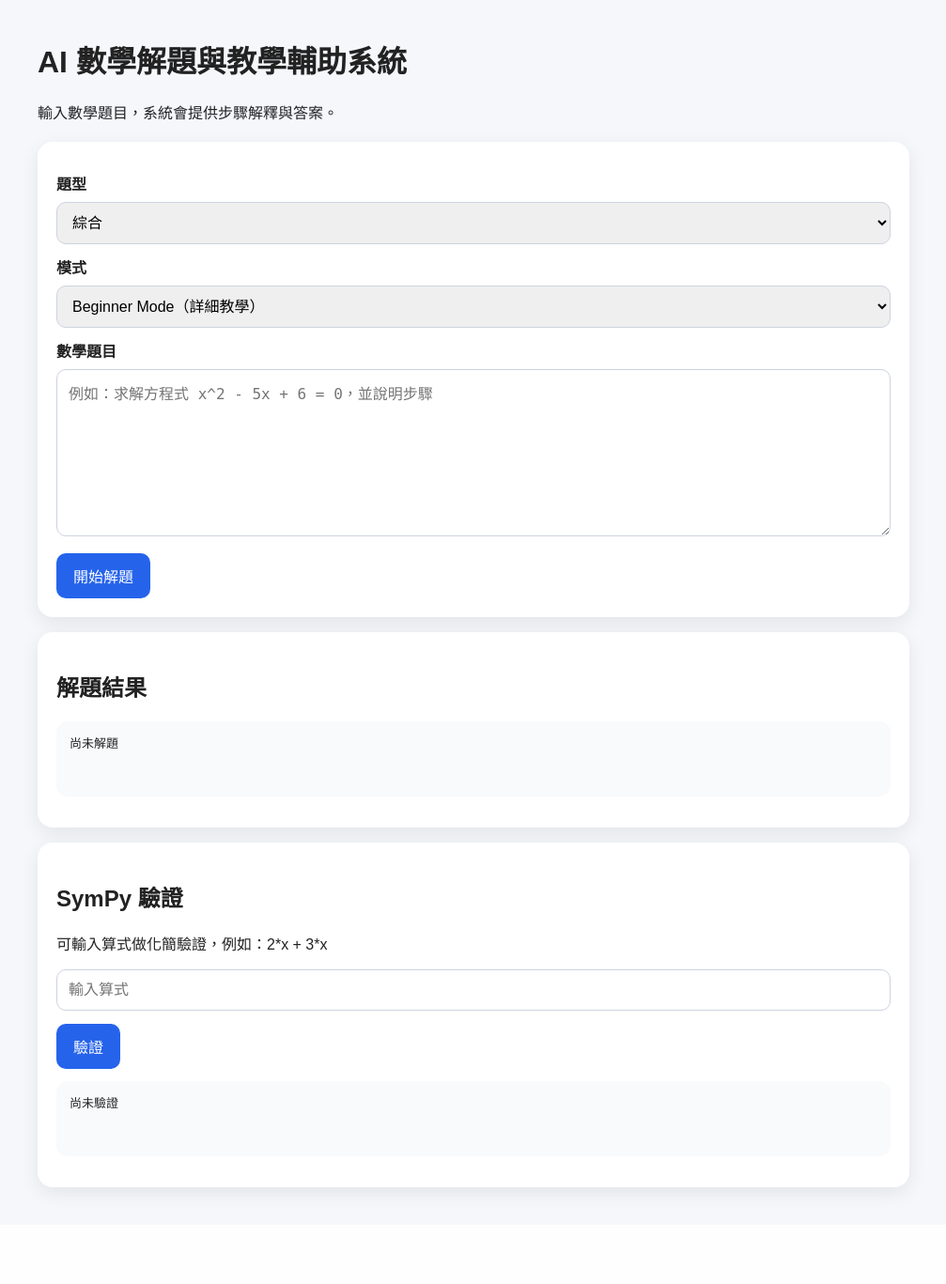
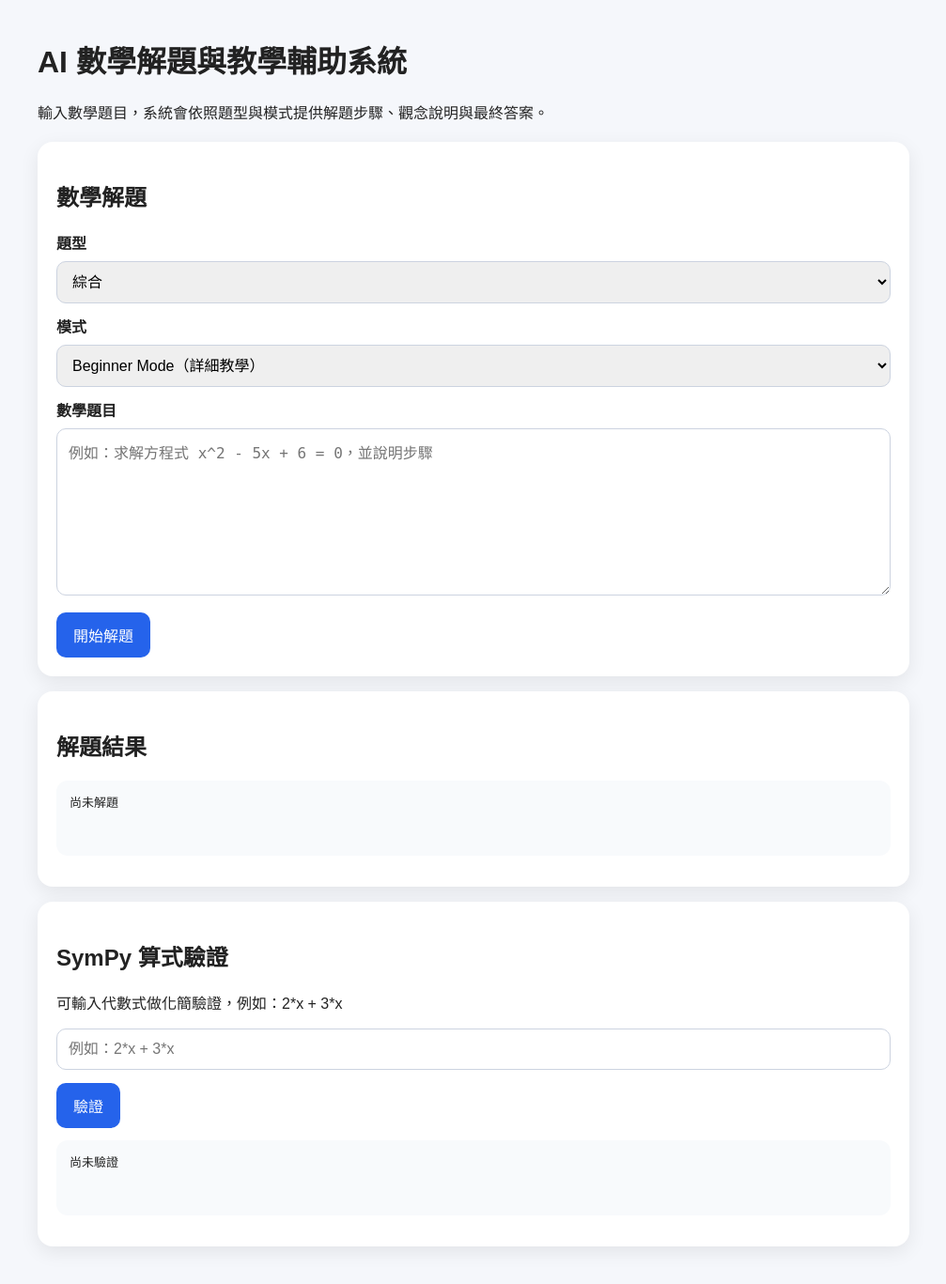
Before and after one commit to yixuanlin12345/math-ai-webapp, a Flask app: page / in a window 1280 px wide. Shown: the whole page at 94% size, without its empty margins (136-1143 px from the left). Before the commit the page ends 1278 px from the top, so only its background shows below. Run offline with Flask 3, Linux system fonts and the light colour scheme.

Commit message:
update UI and verify feature

```diff
--- a/app.py
+++ b/app.py
@@ -1,5 +1,4 @@
 import os
-import json
 from flask import Flask, render_template, request, jsonify
 
 try:
@@ -15,21 +14,18 @@ except Exception:
 app = Flask(__name__)
 
 SYSTEM_PROMPT = """
-You are a math tutor AI. Follow these rules strictly:
-1. Answer in Traditional Chinese.
-2. Solve the user's math problem step by step.
-3. Do not skip important algebra steps.
-4. If mode is beginner, explain each step in simple language.
-5. If mode is exam, keep the explanation concise but still mathematically valid.
-6. If the problem is statistics-related, include the formula used and explain why it applies.
-7. End with a final answer section clearly labeled '最終答案'.
-8. If the problem is ambiguous, state the assumption before solving.
-9. If you are not certain, say so clearly.
-10. Format math neatly with plaintext that can later be rendered by KaTeX or MathJax.
+你是一個數學老師，請遵守以下規則：
+1. 使用繁體中文回答。
+2. 逐步解數學題。
+3. 不要跳過重要代數步驟。
+4. 如果是 beginner 模式，要用初學者看得懂的方式解釋。
+5. 如果是 exam 模式，要用考試作答風格，精簡但完整。
+6. 如果是統計題，要寫出公式並解釋為什麼使用。
+7. 最後一定要有「最終答案」。
 """.strip()
 
 
-def build_user_prompt(question: str, mode: str, topic: str) -> str:
+def build_user_prompt(question, mode, topic):
     mode_instruction = {
         "beginner": "請用初學者也看得懂的方式，詳細說明每一步。",
         "exam": "請用考試解題風格，精簡但完整地列出步驟。"
@@ -51,55 +47,54 @@ def build_user_prompt(question: str, mode: str, topic: str) -> str:
 """.strip()
 
 
-def ask_openai(question: str, mode: str, topic: str) -> str:
-    api_key = os.getenv("OPENAI_API_KEY")
+def ask_openai(question, mode, topic):
+    api_key = os.getenv("OPENROUTER_API_KEY")
+
     if not api_key:
         return (
-            "目前尚未設定 OPENAI_API_KEY，所以系統先回傳示範答案格式。\n\n"
-            "步驟一：辨識題型\n"
-            "步驟二：套用對應公式\n"
-            "步驟三：逐步化簡\n"
-            "最終答案：請先在環境變數中設定 OPENAI_API_KEY 後再測試真實 AI 回答。"
+            "目前尚未設定 OPENROUTER_API_KEY。\n\n"
+            "請先在環境變數中設定 OPENROUTER_API_KEY 後再測試真實 AI 回答。\n\n"
+            "最終答案：目前無法連接 AI，因為尚未設定 API Key。"
         )
 
     if OpenAI is None:
-        return "缺少 openai 套件，請先執行 pip install openai。"
+        return "缺少 openai 套件，請先執行：pip install openai"
 
     try:
-        client = OpenAI(api_key=api_key)
+        client = OpenAI(
+            api_key=api_key,
+            base_url="https://openrouter.ai/api/v1"
+        )
+
         response = client.chat.completions.create(
-            model="gpt-4.1-mini",
+            model="openrouter/auto",
             messages=[
                 {"role": "system", "content": SYSTEM_PROMPT},
                 {"role": "user", "content": build_user_prompt(question, mode, topic)}
             ],
-            temperature=0.2,
+            temperature=0.2
         )
+
         return response.choices[0].message.content
-    except Exception:
-      return (
-        "（目前使用示範模式）\n\n"
-        "題目理解：這是一題數學問題，系統將示範標準解題流程。\n\n"
-        "解題步驟：\n"
-        "1. 先辨識題目的類型。\n"
-        "2. 找出適合使用的公式或方法。\n"
-        "3. 依照步驟進行計算與整理。\n"
-        "4. 檢查答案是否合理。\n\n"
-        "最終答案：目前因 API 額度限制，這裡顯示示範解題格式。"
-    )
+
+    except Exception as e:
+        return f"錯誤：{str(e)}"
 
 
-def verify_expression(expr_str: str):
+def verify_expression(expr_str):
     if sp is None:
         return {"ok": False, "message": "SymPy 未安裝，無法驗證。"}
+
     try:
         expr = sp.sympify(expr_str)
         simplified = sp.simplify(expr)
+
         return {
             "ok": True,
             "message": f"化簡結果：{simplified}",
             "latex": sp.latex(simplified)
         }
+
     except Exception as e:
         return {"ok": False, "message": f"驗證失敗：{e}"}
 
@@ -112,6 +107,7 @@ def index():
 @app.route("/solve", methods=["POST"])
 def solve():
     data = request.get_json(force=True)
+
     question = data.get("question", "").strip()
     mode = data.get("mode", "beginner")
     topic = data.get("topic", "general")
@@ -120,16 +116,21 @@ def solve():
         return jsonify({"error": "請先輸入數學題目。"}), 400
 
     answer = ask_openai(question, mode, topic)
+
     return jsonify({"answer": answer})
 
 
 @app.route("/verify", methods=["POST"])
 def verify():
     data = request.get_json(force=True)
+
     expr = data.get("expression", "").strip()
+
     if not expr:
         return jsonify({"error": "請輸入要驗證的算式，例如 2*x + 3*x"}), 400
+
     result = verify_expression(expr)
+
     return jsonify(result)
 
 
--- a/static/main.js
+++ b/static/main.js
@@ -1,62 +1,90 @@
-const solveBtn = document.getElementById('solveBtn');
-const verifyBtn = document.getElementById('verifyBtn');
+const solveBtn = document.getElementById("solveBtn");
+const verifyBtn = document.getElementById("verifyBtn");
 
-solveBtn.addEventListener('click', async () => {
-  const question = document.getElementById('question').value.trim();
-  const mode = document.getElementById('mode').value;
-  const topic = document.getElementById('topic').value;
-  const result = document.getElementById('result');
+solveBtn.addEventListener("click", async () => {
+  const question = document.getElementById("question").value.trim();
+  const mode = document.getElementById("mode").value;
+  const topic = document.getElementById("topic").value;
+  const result = document.getElementById("result");
 
   if (!question) {
-    result.textContent = '請先輸入題目。';
+    result.textContent = "請先輸入題目。";
     return;
   }
 
-  result.textContent = '解題中...';
+  solveBtn.disabled = true;
+  solveBtn.textContent = "解題中...";
+  result.textContent = "AI 正在解題中，請稍候...";
 
   try {
-    const res = await fetch('/solve', {
-      method: 'POST',
-      headers: { 'Content-Type': 'application/json' },
-      body: JSON.stringify({ question, mode, topic })
+    const res = await fetch("/solve", {
+      method: "POST",
+      headers: {
+        "Content-Type": "application/json"
+      },
+      body: JSON.stringify({
+        question: question,
+        mode: mode,
+        topic: topic
+      })
     });
 
     const data = await res.json();
+
     if (!res.ok) {
-      result.textContent = data.error || '發生錯誤';
+      result.textContent = data.error || "發生錯誤，請稍後再試。";
       return;
     }
+
     result.textContent = data.answer;
   } catch (err) {
-    result.textContent = '系統錯誤：' + err.message;
+    result.textContent = "系統錯誤：" + err.message;
+  } finally {
+    solveBtn.disabled = false;
+    solveBtn.textContent = "開始解題";
   }
 });
 
-verifyBtn.addEventListener('click', async () => {
-  const expression = document.getElementById('verifyInput').value.trim();
-  const verifyResult = document.getElementById('verifyResult');
+verifyBtn.addEventListener("click", async () => {
+  const expression = document.getElementById("verifyInput").value.trim();
+  const verifyResult = document.getElementById("verifyResult");
 
   if (!expression) {
-    verifyResult.textContent = '請先輸入算式。';
+    verifyResult.textContent = "請先輸入算式。";
     return;
   }
 
-  verifyResult.textContent = '驗證中...';
+  verifyBtn.disabled = true;
+  verifyBtn.textContent = "驗證中...";
+  verifyResult.textContent = "SymPy 正在驗證中，請稍候...";
 
   try {
-    const res = await fetch('/verify', {
-      method: 'POST',
-      headers: { 'Content-Type': 'application/json' },
-      body: JSON.stringify({ expression })
+    const res = await fetch("/verify", {
+      method: "POST",
+      headers: {
+        "Content-Type": "application/json"
+      },
+      body: JSON.stringify({
+        expression: expression
+      })
     });
 
     const data = await res.json();
+
     if (!res.ok) {
-      verifyResult.textContent = data.error || '發生錯誤';
+      verifyResult.textContent = data.error || "發生錯誤，請稍後再試。";
       return;
     }
-    verifyResult.textContent = data.message + (data.latex ? '\nLaTeX: ' + data.latex : '');
+
+    if (data.latex) {
+      verifyResult.textContent = data.message + "\nLaTeX: " + data.latex;
+    } else {
+      verifyResult.textContent = data.message;
+    }
   } catch (err) {
-    verifyResult.textContent = '系統錯誤：' + err.message;
+    verifyResult.textContent = "系統錯誤：" + err.message;
+  } finally {
+    verifyBtn.disabled = false;
+    verifyBtn.textContent = "驗證";
   }
 });
--- a/templates/index.html
+++ b/templates/index.html
@@ -6,14 +6,18 @@
   <title>AI 數學解題與教學輔助系統</title>
   <link rel="stylesheet" href="{{ url_for('static', filename='style.css') }}" />
 </head>
+
 <body>
   <div class="container">
-    <header>
+    <header class="hero">
       <h1>AI 數學解題與教學輔助系統</h1>
-      <p>輸入數學題目，系統會提供步驟解釋與答案。</p>
+      <p>輸入數學題目，系統會依照題型與模式提供解題步驟、觀念說明與最終答案。</p>
     </header>
 
+    <main>
       <section class="card">
+        <h2>數學解題</h2>
+
         <label for="topic">題型</label>
         <select id="topic">
           <option value="general">綜合</option>
@@ -29,7 +33,11 @@
         </select>
 
         <label for="question">數學題目</label>
-      <textarea id="question" rows="8" placeholder="例如：求解方程式 x^2 - 5x + 6 = 0，並說明步驟"></textarea>
+        <textarea
+          id="question"
+          rows="8"
+          placeholder="例如：求解方程式 x^2 - 5x + 6 = 0，並說明步驟"
+        ></textarea>
 
         <div class="actions">
           <button id="solveBtn">開始解題</button>
@@ -42,14 +50,22 @@
       </section>
 
       <section class="card">
-      <h2>SymPy 驗證</h2>
-      <p>可輸入算式做化簡驗證，例如：2*x + 3*x</p>
-      <input id="verifyInput" type="text" placeholder="輸入算式" />
+        <h2>SymPy 算式驗證</h2>
+        <p class="hint">可輸入代數式做化簡驗證，例如：2*x + 3*x</p>
+
+        <input
+          id="verifyInput"
+          type="text"
+          placeholder="例如：2*x + 3*x"
+        />
+
         <div class="actions">
           <button id="verifyBtn">驗證</button>
         </div>
+
         <pre id="verifyResult">尚未驗證</pre>
       </section>
+    </main>
   </div>
 
   <script src="{{ url_for('static', filename='main.js') }}"></script>
```
Lines whose indentation alone changed are shown as unchanged.
